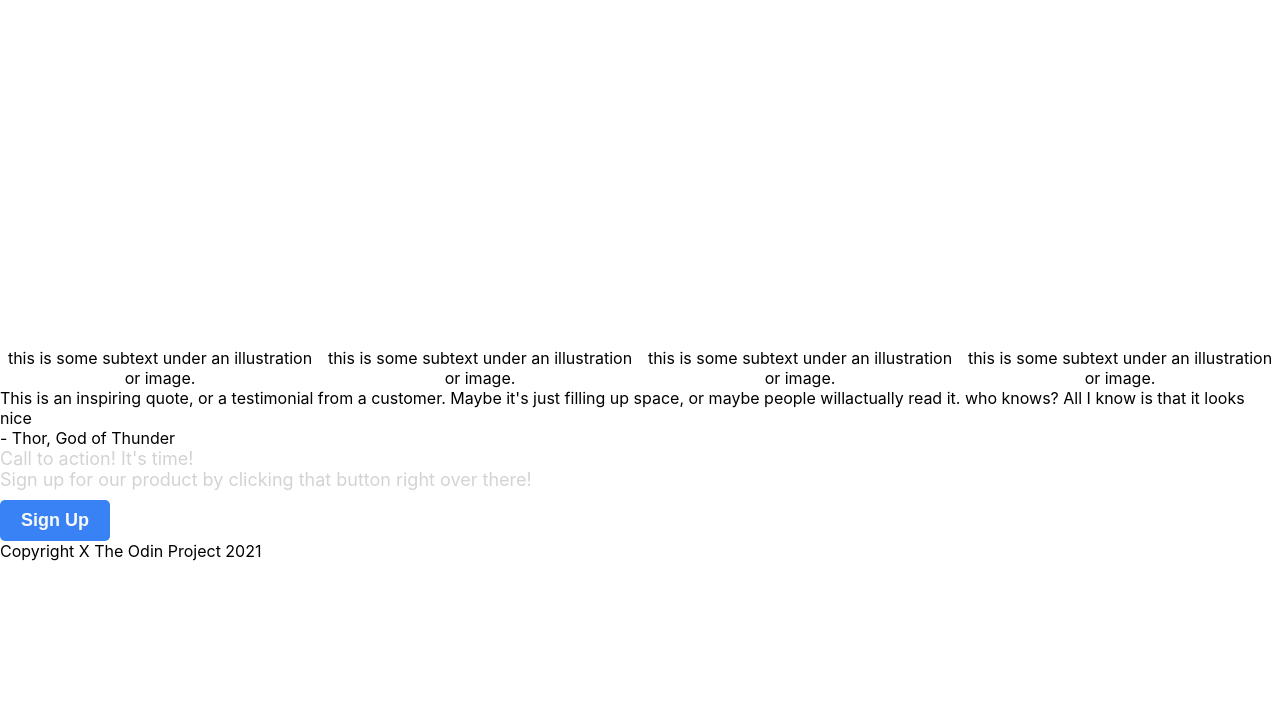
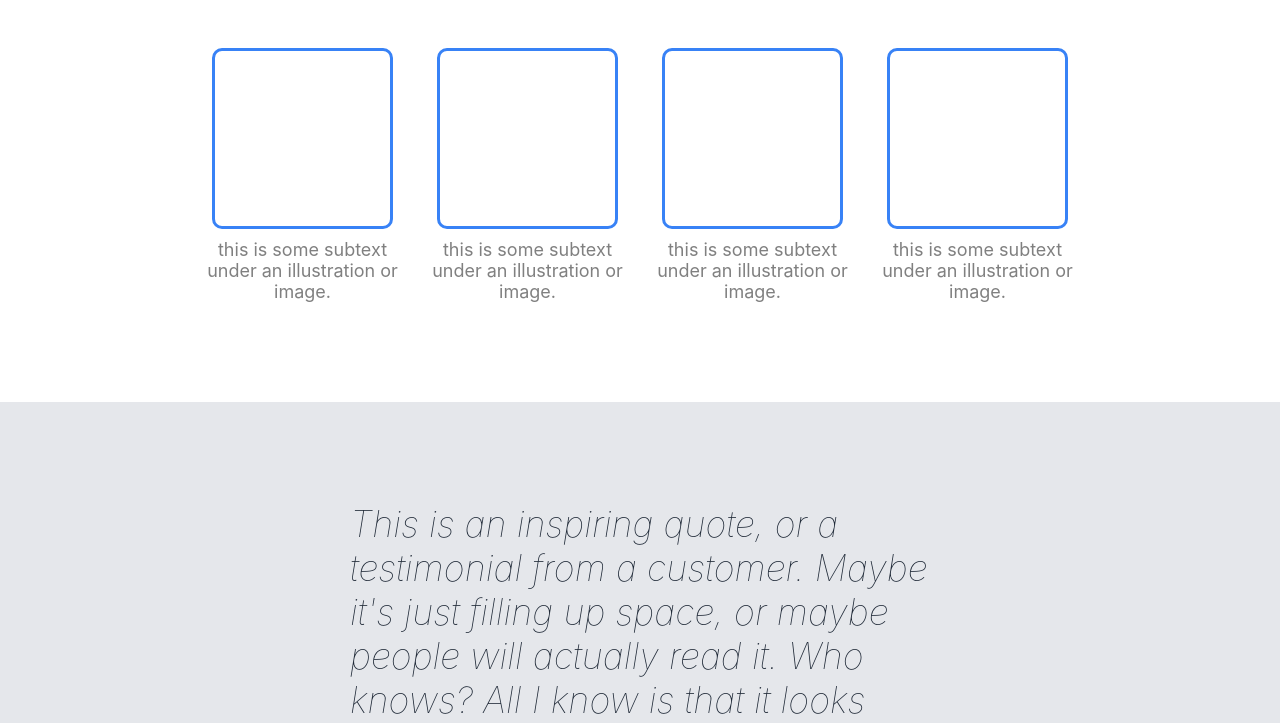
Before and after one commit to ActActAct/First-Website, a plain HTML site: page index.html in a window 1280 px wide. Shown: the part 637-1360 px from the top of the page. Before the commit the page ends 1198 px from the top, so only its background shows below. Drawn offline with Linux system fonts and the light colour scheme.

Commit message:
Finished second and third layer

```diff
--- a/index.html
+++ b/index.html
@@ -59,8 +59,8 @@
 
     <div class = "third-layer">
         <div class ="quote"> This is an inspiring quote, or a testimonial from a customer.
-            Maybe it's just filling up space, or maybe people willactually read it.
-            who knows? All I know is that it looks nice
+            Maybe it's just filling up space, or maybe people will actually read it.
+            Who knows? All I know is that it looks nice.
         </div>
         <div class = "attribution">
             - Thor, God of Thunder
--- a/style.css
+++ b/style.css
@@ -92,21 +92,51 @@ button {
 
 .second-layer .container{
     display: flex;
-    justify-content: space-between;
+    justify-content: center;
+    align-items: center;
+    padding: 0 300px;
+    margin-bottom: 100px;
+    gap: 25px;
 }
 
 .second-layer .item{
     display: flex;
     flex-direction: column;
+    align-items: center;
+    gap: 10px;
 }
 
 .second-layer .box{
-    width: 300px;
-    height: 300px;
-    border: #3882F6;
-    border-radius: 5px;
+    border: 3px solid #3882F6;
+    width: 175px;
+    height: 175px;
+    border-radius: 10px;
 }
 
 .second-layer .box-text{
     text-align: center;
+    width: 200px;
+    color: gray;
+    font-size: 18px;
 }
+
+/*THIRD LAYER*/
+.third-layer{
+    background-color: #E5E7EB;
+    display: flex;
+    flex-direction: column;
+    padding: 100px 350px;
+}
+
+.quote{
+    font-size: 36px;
+    font-weight: lighter;
+    font-style: italic;
+    color: #1F2937;
+
+}
+
+.attribution{
+    text-align: right;
+    font-weight: bold;
+}
```
